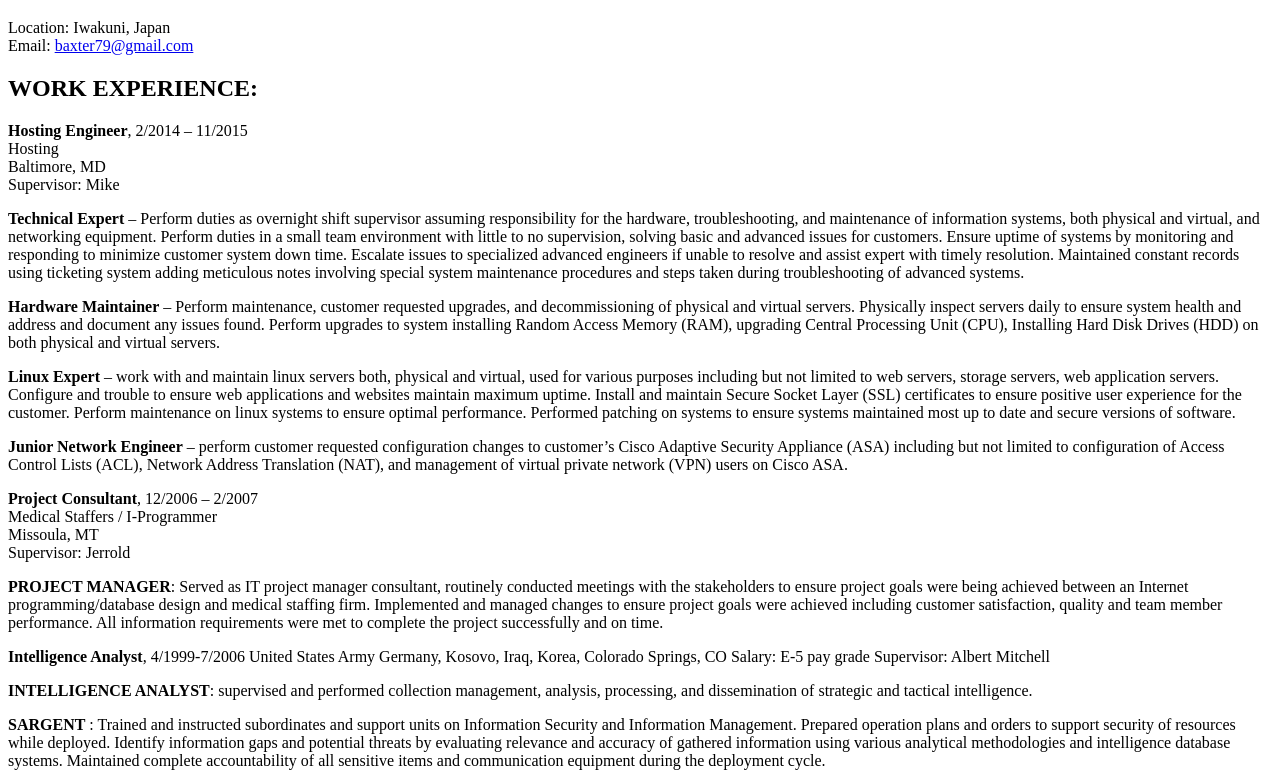
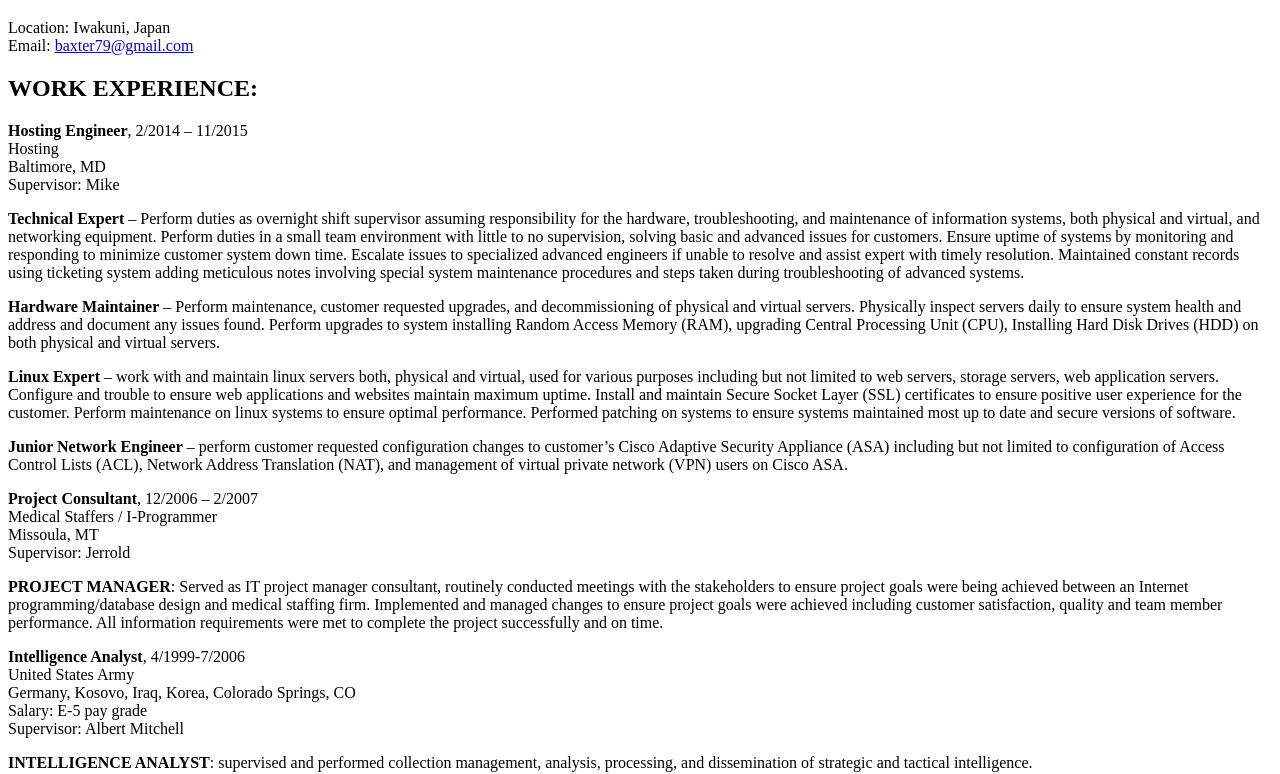
Before and after one commit to wretche/wretche.github.io, a plain HTML site: page bio.html in a window 1280 px wide. Shown: the part 61-835 px from the top of the page. Drawn offline with Linux system fonts and the light colour scheme.

Commit message:
updare bio.html

```diff
--- a/bio.html
+++ b/bio.html
@@ -51,10 +51,10 @@
 </p>
 <p>
 
-  <strong>Intelligence Analyst</strong>, 4/1999-7/2006
-  United States Army
-  Germany, Kosovo, Iraq, Korea, Colorado Springs, CO
-  Salary: E-5 pay grade
+  <strong>Intelligence Analyst</strong>, 4/1999-7/2006<br>
+  United States Army<br>
+  Germany, Kosovo, Iraq, Korea, Colorado Springs, CO<br>
+  Salary: E-5 pay grade<br>
   Supervisor: Albert Mitchell
 </p>
 
```
